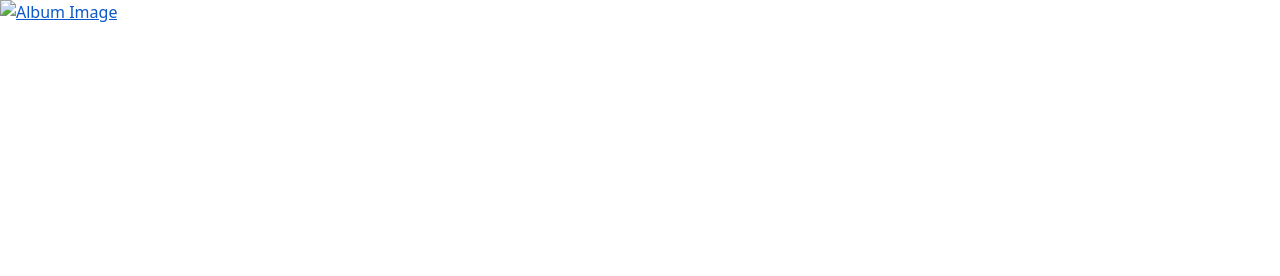
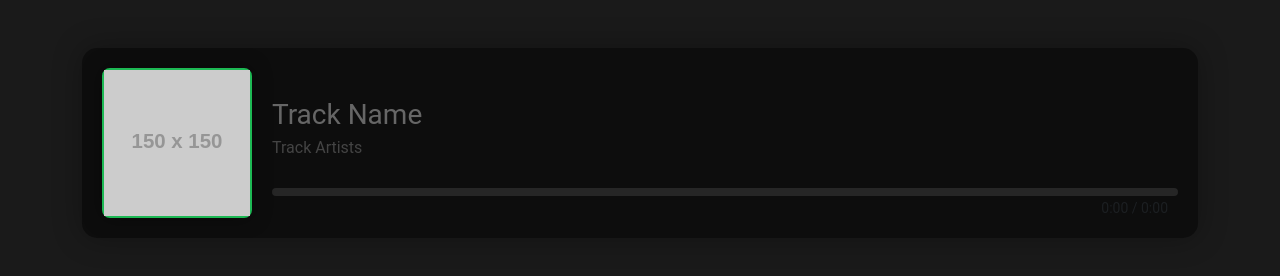
Before and after one commit to jamesbruddick/spotify.jamestgh.com, a website: page views/index.html in a window 1280 px wide. Drawn offline with nearby package versions, Linux system fonts and the light colour scheme; placeholder pictures from the web are drawn by us.

Commit message:
Updated index files

```diff
--- a/public/js/index.js
+++ b/public/js/index.js
@@ -12,12 +12,12 @@ $(document).ready(function() {
 	}
 
 	function displayPlaybackState(data) {
-		$('#album-href').attr('href', data.item.album.external_urls.spotify);
-		$('#album-image').attr('src', data.item.album.images[1].url);
-		$('#track-href').attr('href', data.item.external_urls.spotify);
-		$('#track-name').text(data.item.name);
+		$('#album-image').attr('href', data.item.album.external_urls.spotify);
+		$('#album-image > img').attr('src', data.item.album.images[1].url);
+		$('#track-name > a').attr('href', data.item.external_urls.spotify).text(data.item.name);
 		$('#track-artists').text(data.item.artists.map(artist => artist.name).join(', '));
-		$('#track-time').text(`${msToMinSec(data.progress_ms)}/${msToMinSec(data.item.duration_ms)}`)
+		$('#track-progress').attr('aria-valuenow', Math.round((data.progress_ms / data.item.duration_ms) * 100)).css('width', `${Math.round((data.progress_ms / data.item.duration_ms) * 100)}%`);
+		$('#track-time').text(`${msToMinSec(data.progress_ms)} / ${msToMinSec(data.item.duration_ms)}`)
 	}
 
 	function displayRecentlyPlayedTracks(data) {
--- a/views/index.html
+++ b/views/index.html
@@ -1,12 +1,119 @@
-<html>
+<!DOCTYPE html>
+<html lang="en">
 <head>
+  <meta charset="UTF-8">
+  <meta name="viewport" content="width=device-width, initial-scale=1">
+  <title>JamesTGH: Spotify</title>
   <link rel="stylesheet" href="https://cdnjs.cloudflare.com/ajax/libs/bootstrap/5.3.2/css/bootstrap.min.css" integrity="sha512-b2QcS5SsA8tZodcDtGRELiGv5SaKSk1vDHDaQRda0htPYWZ6046lr3kJ5bAAQdpV2mmA/4v0wQF9MyU6/pDIAg==" crossorigin="anonymous" referrerpolicy="no-referrer">
+  <style>
+      body {
+        background-color: #1a1a1a;
+        font-family: 'Roboto', sans-serif;
+        margin: 0;
+        padding: 0;
+      }
+      .card {
+        border: none;
+        box-shadow: 0 0 30px rgba(0, 0, 0, 0.3);
+        background-color: rgba(0, 0, 0, 0.5);
+        border-radius: 15px;
+        overflow: hidden;
+      }
+      #album-image {
+        width: 150px;
+        height: 150px;
+        border-radius: 8px;
+        box-shadow: 0 0 20px rgba(0, 0, 0, 0.4);
+        border: 2px solid #1db954;
+      }
+      .progress-container {
+        position: relative;
+        margin-top: 28px;
+      }
+      .progress {
+        height: 8px;
+        border-radius: 4px;
+        margin-bottom: 0;
+        background-color: rgba(255, 255, 255, 0.1);
+      }
+      #track-progress {
+        background-color: #1db954;
+        border-radius: 4px;
+      }
+      #track-time {
+        position: absolute;
+        top: 0;
+        right: 0;
+        margin: 5px;
+        padding: 5px;
+      }
+      .card-body {
+        display: flex;
+        align-items: center;
+        padding: 20px;
+      }
+      .track-info {
+        flex-grow: 1;
+        padding-left: 20px;
+      }
+      #track-name {
+        color: #666;
+        font-size: 28px;
+        padding-top: 20px;
+      }
+      #track-artists {
+        color: #444;
+      }
+  </style>
 </head>
 <body>
-    <a id="album-href" href="" target="_blank"><img id="album-image" src="" alt="Album Image"></a>
-    <a id="track-href" href="" target="_blank"><div id="track-name"></div></a>
-    <div id="track-artists"></div>
-    <div id="track-time"></div>
+  <div class="container mt-5">
+    <div class="card">
+      <div class="card-body">
+        <a id="album-image" href="https://dummyimage.com/150x150/000/FFF.png&text=+Album+Image"><img src="https://dummyimage.com/150x150/000/FFF.png&text=+Album+Image" alt="Album Cover" class="img-fluid"></a>
+        <div class="track-info">
+          <div id="track-name"><a href="" target="_blank" class="text-reset text-decoration-none">Track Name</a></div>
+          <div id="track-artists">Track Artists</div>
+          <div class="progress-container">
+            <div class="progress mb-3">
+              <div id="track-progress" role="progressbar" aria-valuenow="0" aria-valuemin="0" aria-valuemax="100"></div>
+            </div>
+            <small id="track-time" class="text-muted">0:00 / 0:00</small>
+          </div>
+        </div>
+      </div>
+    </div>
+  </div>
+  <!-- <div class="container mt-5">
+    <h2>Recently Played Tracks</h2>
+    <table class="table table-striped table-bordered">
+      <thead>
+        <tr>
+          <th scope="col">#</th>
+          <th scope="col">Track Name</th>
+          <th scope="col">Artist</th>
+          <th scope="col">Album</th>
+          <th scope="col">Play Date</th>
+        </tr>
+      </thead>
+      <tbody>
+        <tr>
+          <th scope="row">1</th>
+          <td>Song 1</td>
+          <td>Artist 1</td>
+          <td>Album 1</td>
+          <td>2023-12-12 10:30 AM</td>
+        </tr>
+        <tr>
+          <th scope="row">2</th>
+          <td>Song 2</td>
+          <td>Artist 2</td>
+          <td>Album 2</td>
+          <td>2023-12-11 03:45 PM</td>
+        </tr>
+      </tbody>
+    </table>
+  </div> -->
   <script src="https://cdnjs.cloudflare.com/ajax/libs/jquery/3.7.1/jquery.min.js" integrity="sha512-v2CJ7UaYy4JwqLDIrZUI/4hqeoQieOmAZNXBeQyjo21dadnwR+8ZaIJVT8EE2iyI61OV8e6M8PP2/4hpQINQ/g==" crossorigin="anonymous" referrerpolicy="no-referrer"></script>
   <script src="https://cdnjs.cloudflare.com/ajax/libs/bootstrap/5.3.2/js/bootstrap.bundle.min.js" integrity="sha512-X/YkDZyjTf4wyc2Vy16YGCPHwAY8rZJY+POgokZjQB2mhIRFJCckEGc6YyX9eNsPfn0PzThEuNs+uaomE5CO6A==" crossorigin="anonymous" referrerpolicy="no-referrer"></script>
   <script src="/js/index.js"></script>
```
Also changed, not shown: index.mjs (+13 -18 lines). Lines whose indentation alone changed are shown as unchanged.
